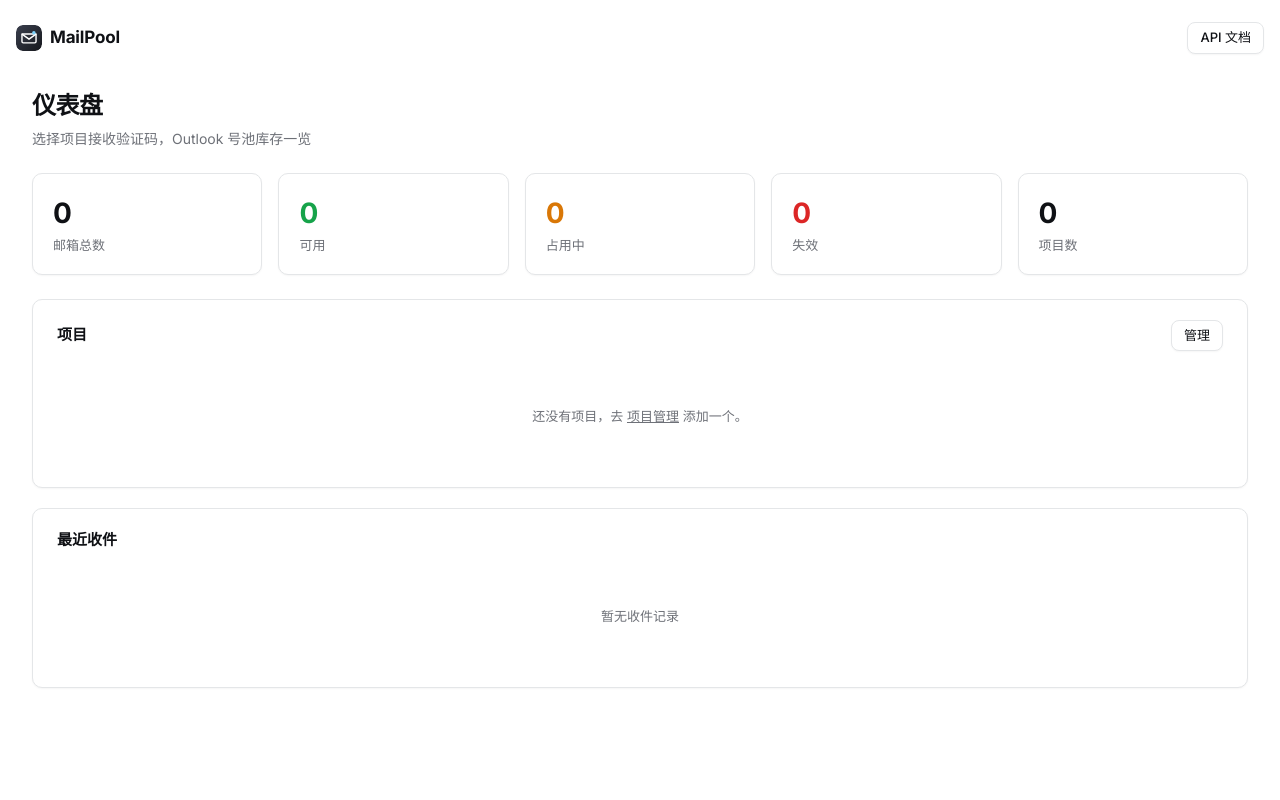
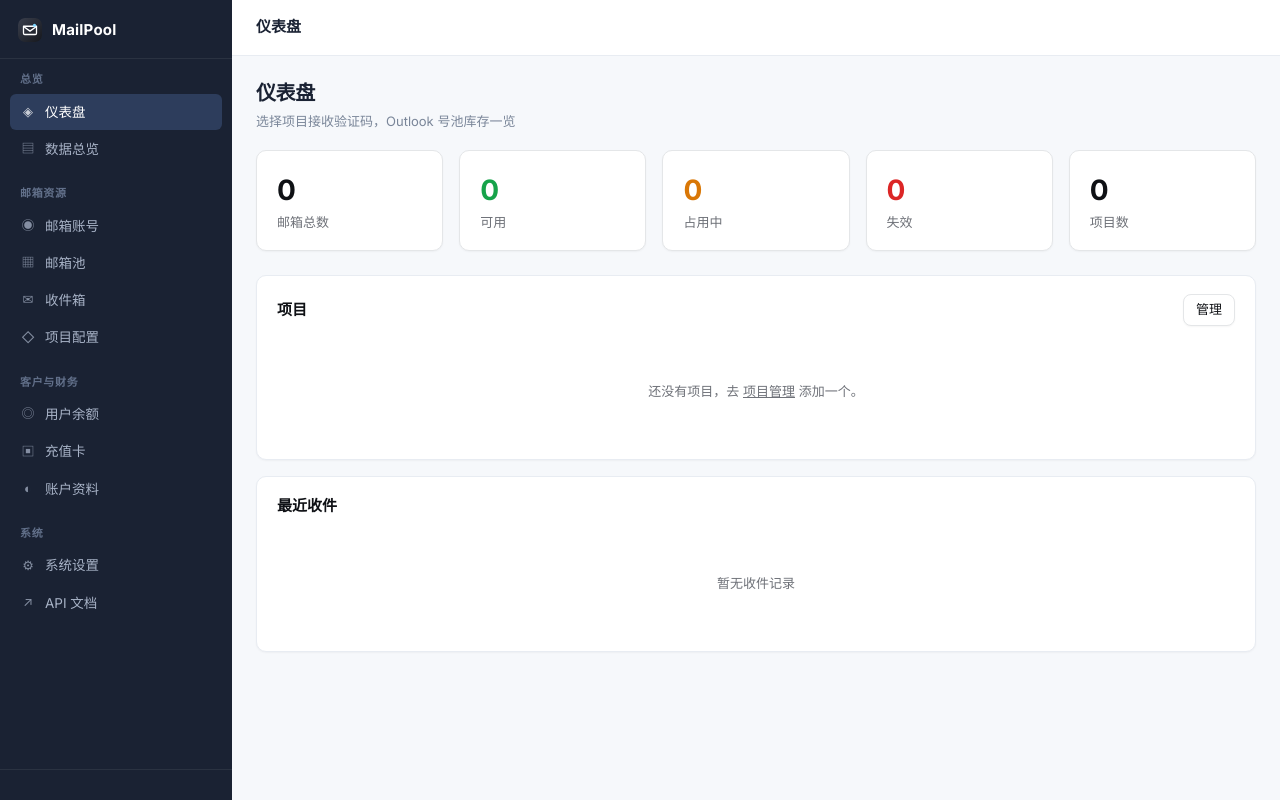
Before and after one commit to zhoushu44/MailPool, a FastAPI app: page / in a window 1280 px wide. Run offline with FastAPI, Linux system fonts and the light colour scheme; data that the repository does not hold is empty.

Commit message:
feat(ui): 管理后台与客户中心彻底分离（两套布局 + /app/* 路由）

```diff
--- /dev/null
+++ b/app/web/static/css/admin.css
@@ -0,0 +1,187 @@
+/* ═══════════════════════════════════════════════════════════════
+   管理后台布局（左侧边栏）
+   ───────────────────────────────────────────────────────────────
+   与客户中心（customer.css）视觉上明显不同：
+   - 后台：深色侧边栏 + 浅色内容区，信息密度高
+   - 客户：顶部导航 + 居中卡片，留白多
+
+   这样用户一眼就知道自己在哪套界面里，不会混淆。
+   ═══════════════════════════════════════════════════════════════ */
+
+:root {
+    --admin-sidebar-w: 232px;
+    --admin-sidebar-bg: #1a2233;
+    --admin-sidebar-hover: #253048;
+    --admin-sidebar-active: #2d3d5c;
+    --admin-sidebar-text: #a8b3c7;
+    --admin-sidebar-text-active: #ffffff;
+    --admin-topbar-h: 56px;
+}
+
+.admin-view {
+    background: #f6f8fb;
+}
+
+.admin-shell {
+    display: flex;
+    min-height: 100vh;
+}
+
+/* ── 侧边栏 ── */
+.admin-sidebar {
+    width: var(--admin-sidebar-w);
+    flex: 0 0 var(--admin-sidebar-w);
+    background: var(--admin-sidebar-bg);
+    display: flex;
+    flex-direction: column;
+    position: sticky;
+    top: 0;
+    height: 100vh;
+    overflow-y: auto;
+}
+
+.admin-brand {
+    display: flex;
+    align-items: center;
+    gap: 10px;
+    padding: 18px 18px 16px;
+    color: #fff;
+    text-decoration: none;
+    border-bottom: 1px solid rgba(255, 255, 255, .07);
+}
+.admin-brand:hover { text-decoration: none; }
+.admin-brand .brand-mark { width: 24px; height: 24px; }
+.admin-brand-text {
+    display: flex;
+    flex-direction: column;
+    font-size: 15px;
+    font-weight: 700;
+    letter-spacing: .2px;
+}
+.admin-brand-text .brand-sub {
+    font-size: 11px;
+    font-weight: 400;
+    color: var(--admin-sidebar-text);
+    margin-top: 1px;
+    letter-spacing: 0;
+}
+
+.admin-nav { padding: 12px 10px; flex: 1; }
+
+.admin-nav-group { margin-bottom: 18px; }
+.admin-nav-title {
+    font-size: 11px;
+    font-weight: 600;
+    text-transform: uppercase;
+    letter-spacing: .06em;
+    color: #62708a;
+    padding: 0 10px 6px;
+}
+
+.admin-nav-item {
+    display: flex;
+    align-items: center;
+    gap: 9px;
+    padding: 8px 10px;
+    border-radius: 6px;
+    color: var(--admin-sidebar-text);
+    text-decoration: none;
+    font-size: 13.5px;
+    transition: background .12s, color .12s;
+    margin-bottom: 1px;
+}
+.admin-nav-item:hover {
+    background: var(--admin-sidebar-hover);
+    color: #fff;
+    text-decoration: none;
+}
+.admin-nav-item.active {
+    background: var(--admin-sidebar-active);
+    color: var(--admin-sidebar-text-active);
+    font-weight: 500;
+}
+.admin-nav-ico {
+    width: 16px;
+    text-align: center;
+    opacity: .75;
+    font-size: 13px;
+}
+
+.admin-sidebar-foot {
+    padding: 12px 18px 18px;
+    border-top: 1px solid rgba(255, 255, 255, .07);
+}
+.admin-logout {
+    color: var(--admin-sidebar-text);
+    font-size: 13px;
+    text-decoration: none;
+}
+.admin-logout:hover { color: #fff; text-decoration: none; }
+
+/* ── 主区域 ── */
+.admin-main {
+    flex: 1;
+    min-width: 0;
+    display: flex;
+    flex-direction: column;
+}
+
+.admin-topbar {
+    height: var(--admin-topbar-h);
+    flex: 0 0 var(--admin-topbar-h);
+    background: #fff;
+    border-bottom: 1px solid #e8ecf2;
+    display: flex;
+    align-items: center;
+    padding: 0 24px;
+    gap: 16px;
+    position: sticky;
+    top: 0;
+    z-index: 10;
+}
+.admin-topbar-title {
+    font-size: 15px;
+    font-weight: 600;
+    color: #1a2233;
+}
+.admin-topbar-right { margin-left: auto; display: flex; gap: 8px; align-items: center; }
+
+.admin-content {
+    flex: 1;
+    padding: 22px 24px 40px;
+    max-width: 1500px;
+    width: 100%;
+}
+
+/* 后台卡片紧凑一些（信息密度高） */
+.admin-content .card {
+    background: #fff;
+    border: 1px solid #e8ecf2;
+    border-radius: 10px;
+    padding: 18px 20px;
+    margin-bottom: 16px;
+}
+.admin-content .page-title {
+    font-size: 20px;
+    font-weight: 650;
+    margin-bottom: 4px;
+    color: #1a2233;
+}
+.admin-content .page-sub {
+    font-size: 13px;
+    color: #7a8699;
+    margin-bottom: 18px;
+}
+
+/* ── 窄屏：侧边栏折叠成图标条 ── */
+@media (max-width: 900px) {
+    :root { --admin-sidebar-w: 56px; }
+    .admin-brand-text,
+    .admin-nav-title,
+    .admin-nav-item span:not(.admin-nav-ico),
+    .admin-logout { display: none; }
+    .admin-nav-item { justify-content: center; padding: 9px 0; }
+    .admin-sidebar-foot { padding: 10px; }
+    .admin-content { padding: 16px 14px 32px; }
+    .admin-topbar { padding: 0 14px; }
+}
--- a/app/web/templates/account.html
+++ b/app/web/templates/account.html
@@ -1,4 +1,4 @@
-{% extends "base.html" %}
+{% extends "base_admin.html" %}
 {% block title %}账户资料{% endblock %}
 {% block content %}
 <div class="mn-list-head">
--- a/app/web/templates/accounts.html
+++ b/app/web/templates/accounts.html
@@ -1,4 +1,4 @@
-{% extends "base.html" %}
+{% extends "base_admin.html" %}
 {% block title %}账号{% endblock %}
 {% block content %}
 <div class="page-title">账号</div>
--- a/app/web/templates/balances.html
+++ b/app/web/templates/balances.html
@@ -1,4 +1,4 @@
-{% extends "base.html" %}
+{% extends "base_customer.html" %}
 {% block title %}费用明细{% endblock %}
 {% block content %}
 <div class="mn-list-head">
--- /dev/null
+++ b/app/web/templates/base_admin.html
@@ -0,0 +1,111 @@
+<!DOCTYPE html>
+<html lang="zh-CN">
+<head>
+    <meta charset="UTF-8">
+    <meta name="viewport" content="width=device-width, initial-scale=1.0">
+    <title>{% block title %}MailPool{% endblock %} · MailPool 管理后台</title>
+    <link rel="icon" type="image/svg+xml" href="/static/img/logo.svg">
+    {# Google Fonts 放国内服务器会拖慢首屏（每次连 fonts.googleapis.com 常超时 1-3 秒）。
+       Inter 只是字体偏好，本地有 system-ui 兜底，改成非阻塞加载。 #}
+    <link rel="preconnect" href="https://fonts.googleapis.com" media="print" onload="this.media='all'">
+    <link href="https://fonts.googleapis.com/css2?family=Inter:wght@400;500;600;700&display=swap"
+          rel="stylesheet" media="print" onload="this.media='all'">
+    {# 用文件 mtime 做缓存版本号：内容不变则 URL 不变 #}
+    <link rel="stylesheet" href="/static/css/style.css?v={{ asset_version() }}">
+    <link rel="stylesheet" href="/static/css/admin.css?v={{ asset_version() }}">
+    <script src="/static/js/app.js"></script>
+    {% block head %}{% endblock %}
+</head>
+<body class="admin-view">
+<div class="admin-shell">
+
+    {# ── 左侧边栏：功能分组，不再把所有项平铺在顶栏 ── #}
+    <aside class="admin-sidebar">
+        <a href="/" class="admin-brand">
+            <img class="brand-mark" src="/static/img/logo.svg" alt="MailPool">
+            <span class="admin-brand-text">MailPool<span class="brand-sub">管理后台</span></span>
+        </a>
+
+        <nav class="admin-nav">
+            <div class="admin-nav-group">
+                <div class="admin-nav-title">总览</div>
+                <a href="/" class="admin-nav-item {% if active == 'dashboard' %}active{% endif %}">
+                    <span class="admin-nav-ico">◈</span>仪表盘</a>
+                <a href="/overview" class="admin-nav-item {% if active == 'overview' %}active{% endif %}">
+                    <span class="admin-nav-ico">▤</span>数据总览</a>
+            </div>
+
+            <div class="admin-nav-group">
+                <div class="admin-nav-title">邮箱资源</div>
+                <a href="/accounts" class="admin-nav-item {% if active == 'accounts' %}active{% endif %}">
+                    <span class="admin-nav-ico">◉</span>邮箱账号</a>
+                <a href="/pool" class="admin-nav-item {% if active == 'pool' %}active{% endif %}">
+                    <span class="admin-nav-ico">▦</span>邮箱池</a>
+                <a href="/mailbox" class="admin-nav-item {% if active == 'mailbox' %}active{% endif %}">
+                    <span class="admin-nav-ico">✉</span>收件箱</a>
+                <a href="/projects" class="admin-nav-item {% if active == 'projects' %}active{% endif %}">
+                    <span class="admin-nav-ico">◇</span>项目配置</a>
+            </div>
+
+            <div class="admin-nav-group">
+                <div class="admin-nav-title">客户与财务</div>
+                <a href="/billing/users" class="admin-nav-item {% if active == 'billing-users' %}active{% endif %}">
+                    <span class="admin-nav-ico">◎</span>用户余额</a>
+                <a href="/billing/cards" class="admin-nav-item {% if active == 'billing-cards' %}active{% endif %}">
+                    <span class="admin-nav-ico">▣</span>充值卡</a>
+                <a href="/account" class="admin-nav-item {% if active == 'account' %}active{% endif %}">
+                    <span class="admin-nav-ico">◐</span>账户资料</a>
+            </div>
+
+            <div class="admin-nav-group">
+                <div class="admin-nav-title">系统</div>
+                <a href="/settings" class="admin-nav-item {% if active == 'settings' %}active{% endif %}">
+                    <span class="admin-nav-ico">⚙</span>系统设置</a>
+                <a href="/docs/api-overview" target="_blank" class="admin-nav-item">
+                    <span class="admin-nav-ico">↗</span>API 文档</a>
+            </div>
+        </nav>
+
+        <div class="admin-sidebar-foot">
+            {% if admin_ok %}
+            <a href="/logout" class="admin-logout">退出登录</a>
+            {% endif %}
+        </div>
+    </aside>
+
+    <div class="admin-main">
+        {# ── 顶栏：只放页面标题和「客户视角」入口 ──
+           标题按 active 推导：模板里没有统一的 page_title block，
+           逐个加 block 会改动 15 个模板且容易漏。用 active 映射最省。 #}
+        <header class="admin-topbar">
+            <div class="admin-topbar-title">
+                {% block page_title %}
+                {% if active == 'dashboard' %}仪表盘
+                {% elif active == 'overview' %}数据总览
+                {% elif active == 'accounts' %}邮箱账号
+                {% elif active == 'pool' %}邮箱池
+                {% elif active == 'mailbox' %}收件箱
+                {% elif active == 'projects' %}项目配置
+                {% elif active == 'billing-users' %}用户余额
+                {% elif active == 'billing-cards' %}充值卡
+                {% elif active == 'account' %}账户资料
+                {% elif active == 'settings' %}系统设置
+                {% else %}MailPool{% endif %}
+                {% endblock %}
+            </div>
+            <div class="admin-topbar-right">
+                {% if customer_mode_link %}
+                <a href="/app/buy-email" class="btn btn-ghost btn-sm">客户视角 ↗</a>
+                {% endif %}
+            </div>
+        </header>
+
+        <main class="admin-content">
+            {% block content %}{% endblock %}
+        </main>
+    </div>
+</div>
+<div id="toast" class="toast"></div>
+{% block scripts %}{% endblock %}
+</body>
+</html>
--- a/app/web/templates/billing_cards.html
+++ b/app/web/templates/billing_cards.html
@@ -1,4 +1,4 @@
-{% extends "base.html" %}
+{% extends "base_admin.html" %}
 {% block title %}充值卡{% endblock %}
 {% block content %}
 <div class="mn-list-head">
--- a/app/web/templates/billing_users.html
+++ b/app/web/templates/billing_users.html
@@ -1,4 +1,4 @@
-{% extends "base.html" %}
+{% extends "base_admin.html" %}
 {% block title %}用户余额{% endblock %}
 {% block content %}
 <div class="mn-list-head">
--- a/app/web/templates/buy_email.html
+++ b/app/web/templates/buy_email.html
@@ -1,4 +1,4 @@
-{% extends "base.html" %}
+{% extends "base_customer.html" %}
 {% block title %}购买邮箱{% endblock %}
 {% block content %}
 <div class="mn-list-head">
--- a/app/web/templates/dashboard.html
+++ b/app/web/templates/dashboard.html
@@ -1,4 +1,4 @@
-{% extends "base.html" %}
+{% extends "base_admin.html" %}
 {% block title %}仪表盘{% endblock %}
 {% block content %}
 <div class="page-title">仪表盘</div>
--- a/app/web/templates/mailbox.html
+++ b/app/web/templates/mailbox.html
@@ -1,4 +1,4 @@
-{% extends "base.html" %}
+{% extends "base_admin.html" %}
 {% block title %}收件箱{% endblock %}
 {% block content %}
 <style>
--- a/app/web/templates/orders.html
+++ b/app/web/templates/orders.html
@@ -1,4 +1,4 @@
-{% extends "base.html" %}
+{% extends "base_customer.html" %}
 {% block title %}下单流水{% endblock %}
 {% block content %}
 <div class="mn-list-head">
--- a/app/web/templates/overview.html
+++ b/app/web/templates/overview.html
@@ -1,4 +1,4 @@
-{% extends "base.html" %}
+{% extends "base_admin.html" %}
 {% block title %}总览{% endblock %}
 {% block content %}
 <div class="page-title">数据概览大盘</div>
--- a/app/web/templates/pool.html
+++ b/app/web/templates/pool.html
@@ -1,4 +1,4 @@
-{% extends "base.html" %}
+{% extends "base_admin.html" %}
 {% block title %}邮箱池{% endblock %}
 {% block content %}
 <div class="page-title">邮箱池</div>
--- a/app/web/templates/projects.html
+++ b/app/web/templates/projects.html
@@ -1,4 +1,4 @@
-{% extends "base.html" %}
+{% extends "base_admin.html" %}
 {% block title %}项目{% endblock %}
 {% block content %}
 <div class="page-title">项目管理</div>
--- a/app/web/templates/recharges.html
+++ b/app/web/templates/recharges.html
@@ -1,4 +1,4 @@
-{% extends "base.html" %}
+{% extends "base_customer.html" %}
 {% block title %}余额与充值{% endblock %}
 {% block content %}
 <div class="mn-list-head">
--- a/app/web/templates/settings.html
+++ b/app/web/templates/settings.html
@@ -1,4 +1,4 @@
-{% extends "base.html" %}
+{% extends "base_admin.html" %}
 {% block title %}设置{% endblock %}
 {% block content %}
 <div class="page-title">设置</div>
--- a/app/web/templates/user_login.html
+++ b/app/web/templates/user_login.html
@@ -1,4 +1,4 @@
-{% extends "base.html" %}
+{% extends "base_customer.html" %}
 {% block title %}用户登录{% endblock %}
 {% block content %}
 <div class="mn-list-head">
```
Also changed, not shown: app/web/static/css/customer.css (added, +216 -0 lines), app/web/templates/base_customer.html (added, +55 -0 lines), 1 other file.
